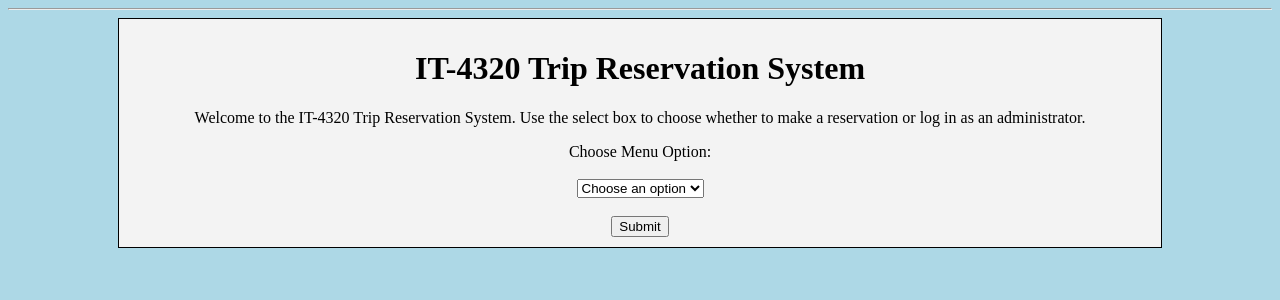
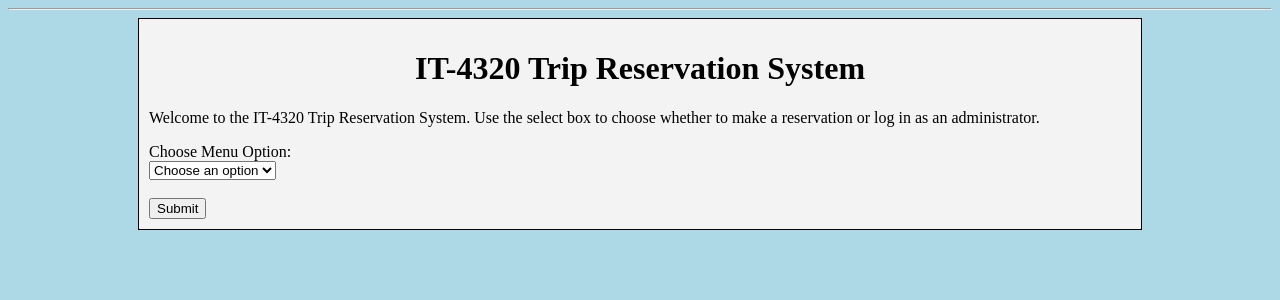
Before and after one commit to reecehoward04/FinalProject-ScrumTeam14, a Flask app: page / in a window 1280 px wide. Shown: the part 63-363 px from the top of the page. Run offline with Flask 3, Linux system fonts and the light colour scheme.

Commit message:
changed some styling

```diff
--- a/templates/base.html
+++ b/templates/base.html
@@ -11,8 +11,8 @@
             justify-content: center;
             text-align: center;
             border: 1px solid black;
-            margin-left: 110px;
-            margin-right: 110px;
+            margin-left: 130px;
+            margin-right: 130px;
         }
 
         .page {
--- a/templates/index.html
+++ b/templates/index.html
@@ -4,9 +4,10 @@
 <div class="page">
     <div class="container">
         <h1>IT-4320 Trip Reservation System</h1>
+        <div style="text-align: left;">
         <p>Welcome to the IT-4320 Trip Reservation System. Use the select box to choose whether to make a reservation or log in as an administrator.</p>
 
-        <label for="menu">Choose Menu Option:</label><br><br>
+        <label for="menu">Choose Menu Option:</label><br>
         <select id="menu">
             <option value="">Choose an option</option>
             <option value="/admin/">Admin Login</option>
@@ -14,6 +15,7 @@
         </select>
         <br><br>
         <button type="button" onclick="handleMenuSelection()">Submit</button>
+        </div>
     </div>
 </div>
 
@@ -23,5 +25,7 @@
         if (choice) {
             window.location.href = choice;
         }
+    }
 </script>
+
 {% endblock %}
```
